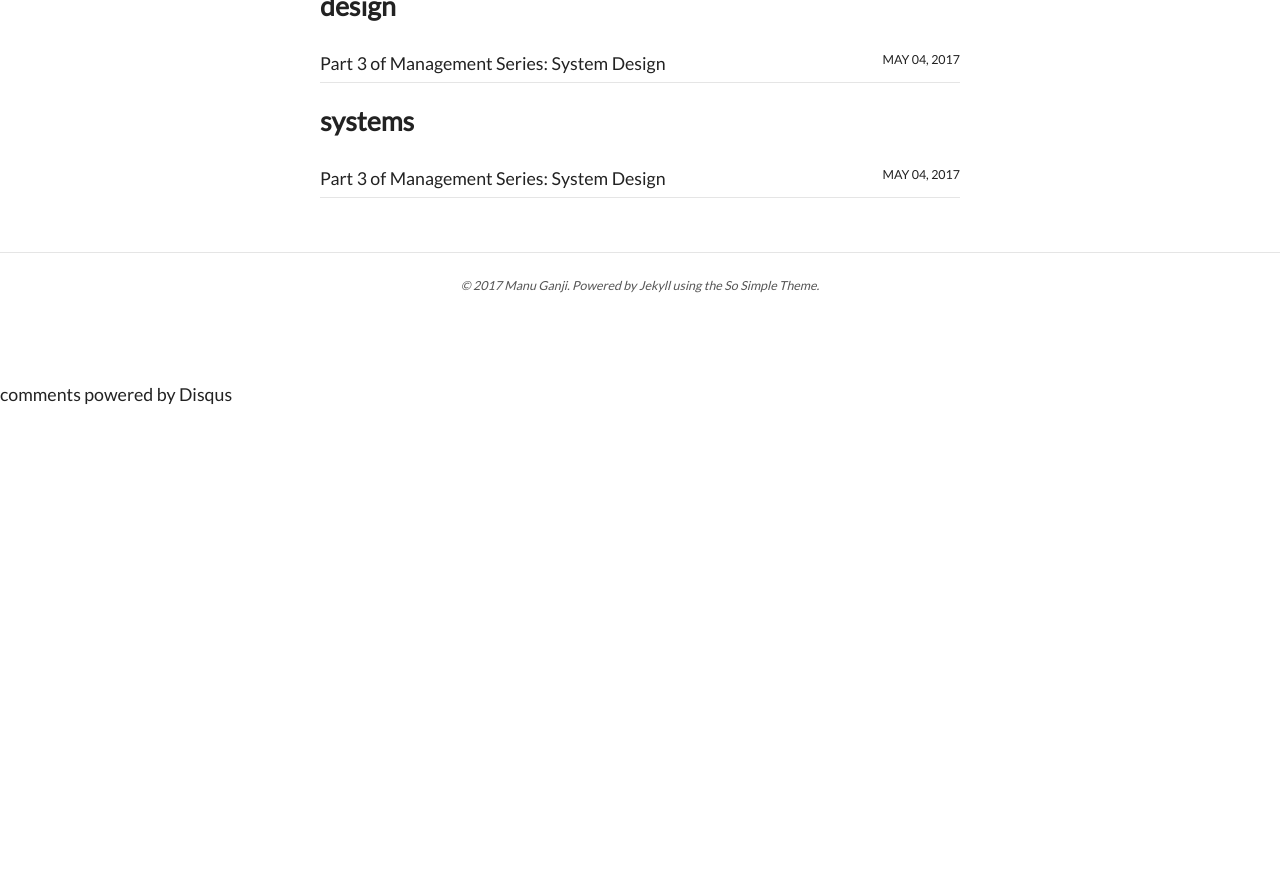
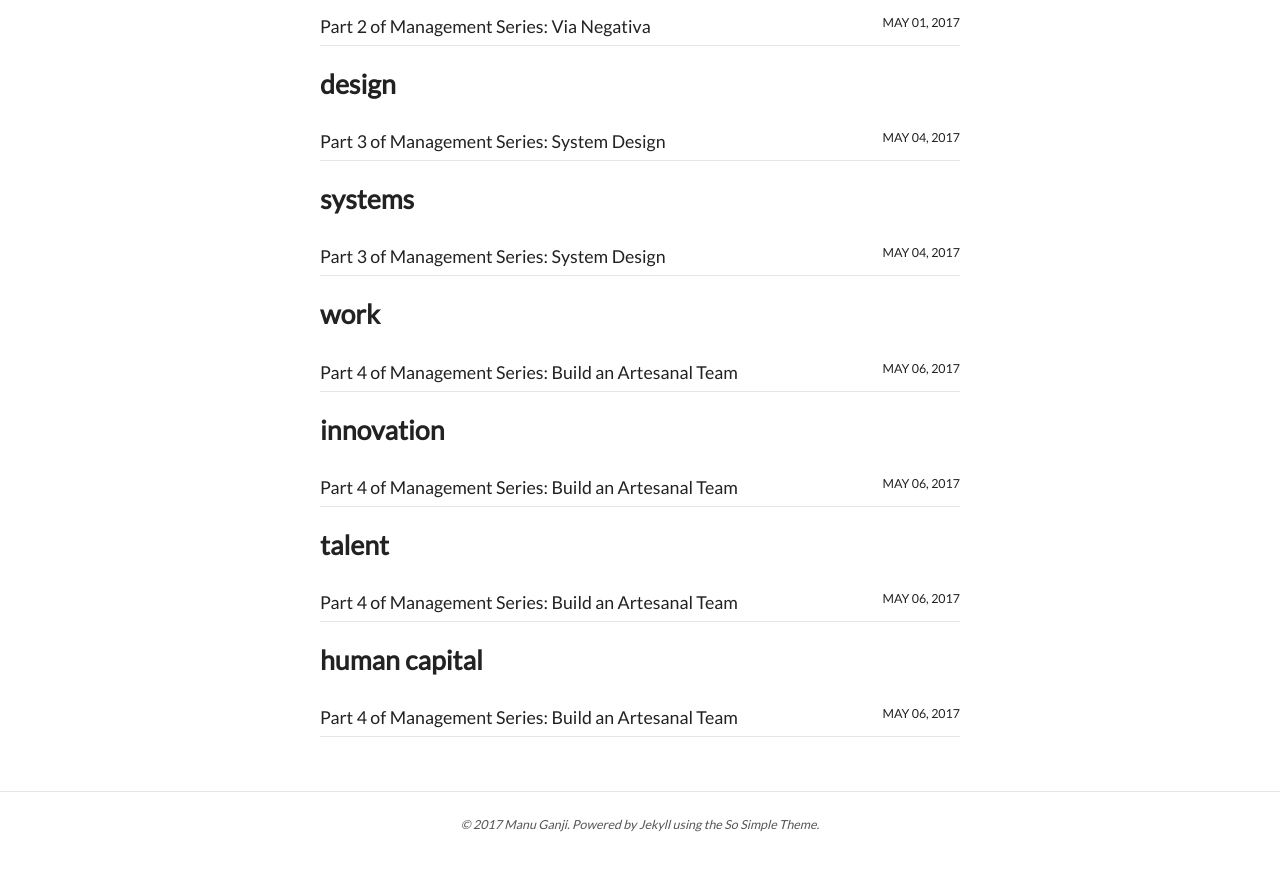
Before and after one commit to manuganji/manuganji.github.io, a Jekyll site: the page built from tags.html, in a window 1280 px wide and 900 px high, scrolled down 9177 px. Shown: the top 871 px of the window. Built offline with Jekyll 4.4.1, drawn with Linux system fonts in a browser that asks for light colours; nearby versions of some CDN libraries; comment, search, counter and statistics services are not loaded; before the commit the page ends 9582 px from its top, so only the background shows below that; part of the change alters nothing that is shown; some of the changed text lies outside the part shown.

Commit message:
Adding a post on Artesanal teams

```diff
--- a/_posts/2017-04-24-starts-with-question.md
+++ b/_posts/2017-04-24-starts-with-question.md
@@ -32,3 +32,4 @@ The ideas are in the end simple but like a paradox it takes some effort to appre
 - Essay 1: [When to say no to new Technology?]({{ site.baseurl }}{% post_url 2017-04-25-say-no-new-technology %})
 - Essay 2: [Via Negativa]({{ site.baseurl }}{% post_url 2017-05-01-via-negativa %})
 - Essay 3: [System Design]({{ site.baseurl }}{% post_url 2017-05-04-system-design %})
+- Essay 4: [Build an Artesanal Team]({{ site.baseurl }}{% post_url 2017-05-06-artesanal-team %})
--- /dev/null
+++ b/_posts/2017-05-06-artesanal-team.md
@@ -0,0 +1,68 @@
+---
+layout: post
+title: "Part 4 of Management Series: Build an Artesanal Team"
+description: "Thoughts about the human capital"
+categories: management
+tags: [technology management, project management, work, innovation, talent, human capital]
+modified: 2017-5-6
+---
+Plenty has been said about spotting talent, grooming talent and how a great team affects the Organisation's fate. I believed multiple theories about human capital and saw some work and some fail in the real world. Artesanal teams are the best, to my knowledge, considering all the variables that affect a team. I want to leave a few pointers that make an artesanal team.
+
+# Conditions for Flow
+Artesanal teams recognize that motivation graphs are very diverse. The conditions to spark motivation could be caused by a good lunch, great tools, at 3pm, by good music, great wall posters, clean desk, comfortable clothing, having their pets around, etc. Great teams do everything to create the right conditions for flow.
+
+#### Scale
+Great Work happens at human scale no matter how much you push. Staying mindful of different stake holder requirements requires human level of work. For example, there are so many teams with a culture of lunch at desk but it is highly probable that taking good break to enjoy lunch and switch off thoughts of work could sparkle _appropriate_ decisions.
+
+Also collaboration is a much better way to drive performance than competition.
+
+<iframe src="https://www.youtube.com/embed/Vyn_xLrtZaY" frameborder="0" allowfullscreen></iframe>
+
+#### Hiring
+Easiest flaw to spot. Biased hiring affects a lot of things and it's the first source of mediocrity. Bad hires also burden the team.
+
+#### Pay
+Artesanal teams take the issue of pay off the table. They may not pay exorbitant salaries but they don't pay less than the average pay in the market. Its important to acknowledge that the first concern for any employee is personal wellbeing. Organization comes second. So not addressing the concern only delays the eventual expensive exit. By the way, losing an employee is way costlier than most people realize so avoid that at all costs.
+
+#### Sense of Play
+There should be a sense of play for innovation to happen. It should be easy to make mistakes and learn from them. One very important process to aid this in Software Development is Automated Testing. Fear driven management doesn't work.
+
+
+# Exponentials
+Every great team has one variable that they improve upon. That variable should have a potential to go exponential and have similar cascading effect on revenue and other business metrics. For artesanal teams, this exponential is human capital. They deeply appreciate that if the average employee moves to a higher level of personal growth the organization also moves to a higher curve.
+
+#### Feedback
+Employees need Transparent and Immediate feedback to know if they are doing well and if they can improve upon something. So create processes for regular check-ins with the mentors, customers or other qualified people so that feedback flows unfiltered to the person. And this can't be a surprise once in 6 months that leaves no time to steer things around.
+
+Appraisals is a sensitive issue. There should be transparency over why some employees are not rewarded. Some HR policies share only an impersonal employee rating to reflect employee performance while keeping the exact reasons opaque. This kills morale, creates a sense of alienation and most importantly blocks the feedback loop. I'll fire that HR in under 5 minutes.
+
+#### Drive
+
+Its best to build an intrinsically motivated team because they are always improving things just for personal satisfaction. It's a virtuous cycle. Improvements release time from mundane stuff that can be spent on more improvements. The good news is that intrinsically motivated people are the majority. So you just need to hold the space for the natural drive to flourish.
+
+<iframe src="https://www.youtube.com/embed/u6XAPnuFjJc" frameborder="0" allowfullscreen></iframe>
+
+
+#### Erudition
+I think this aspect is re-gaining attention now. No matter the technical brilliance businesses have to respect the classical wisdom if they want to last beyond a fad. This is [Lindy Effect](https://en.wikipedia.org/wiki/Lindy_effect) applied to human capital. Also human beings grow exponentially. So spending 1 hour learning a new idea typically prevents a loss of 10 hours in wrong decisions.
+
+A culture of erudition, wearing good clothing, spending time with family, vacations, sane work hours are all signals of a team rooted in classical wisdom. Of all these, the culture of erudition is perhaps the most important signal. I mean **books**. Not blogs. Not Buzzfeed. If you don't have an answer for "What is your latest favourite book and Why?", it is difficult to validate your ability to grow.
+
+#### Tools
+Great tools inspire and reinforce a culture of excellence. A 20 year Software Management professional told me once,
+
+> I always ask in my interviews "What are your favourite tools?". The ones who have an answer to that question see their job as craft and not just a trade
+
+My friend used to work at classmates.com (May that site RIP) in Hyderabad. Every morning they'd share technology news in their common chat room and discuss whether they can integrate them in their next feature. They built a reputation for being a very talented team across Hyderabad. This daily ritual must have started very casually but it created enduring value for the team and the organization.
+
+# Skin in the Game
+Artesans have no agency problem. Your angry face causes a biological reaction in the body and they hate it. As a team grows there is an unhealthy habit to shield some people from the downside while they still enjoy the upside. This asymmetry created many problems - right from management insecurity, to creative employees feeling _blocked_ of their creativity, outrageous expectations from employees etc.
+
+---
+Resources to learn more
+
+- _Drive_ by Dan H Pink
+- _AntiFragile_ by Nassim Nicholas Taleb
+- _Flow_ by Mihaly Csikszentmihalyi
+
+You should definitely try meditation. I recommend [Headspace.com](http://headspace.com/). It can almost instantaneously upgrade your whole team to the next level.
```
